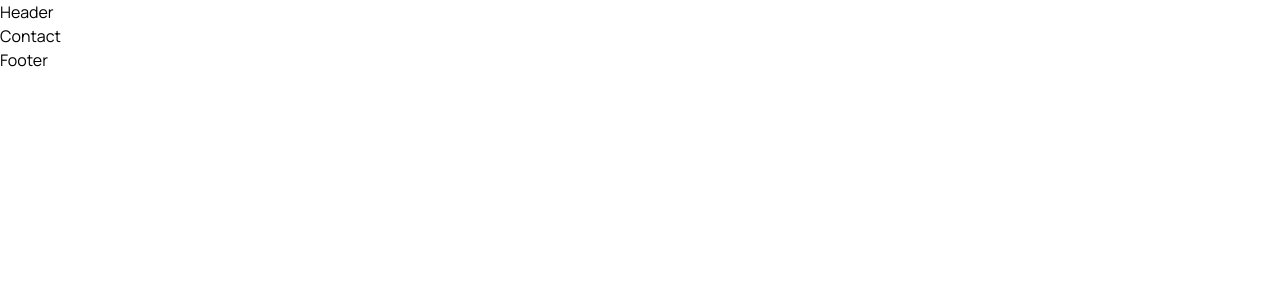
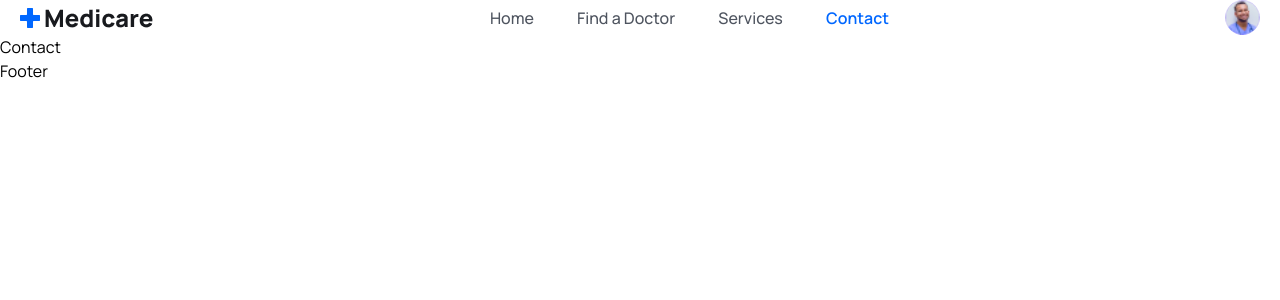
Before and after one commit to Junnam2806/Medical-Booking, a React (Vite) app in the folder frontend/: page /contact in a window 1280 px wide. Shown: the top 300 px of the page. Built offline with nearby package versions, Linux system fonts and the light colour scheme.

Commit message:
Navigation build part 1

```diff
--- a/frontend/src/components/Header/Header.jsx
+++ b/frontend/src/components/Header/Header.jsx
@@ -1,9 +1,68 @@
-import React from 'react'
+import { useEffect, useRef } from "react";
+import logo from "../../assets/images/logo.png";
+import userImg from '../../assets/images/avatar-icon.png';
+import { NavLink, Link } from "react-router-dom";
 
+const navLinks = [
+  {
+    path: "/home",
+    display: "Home",
+  },
+  {
+    path: "/doctors",
+    display: "Find a Doctor",
+  },
+  {
+    path: "/services",
+    display: "Services",
+  },
+  {
+    path: "/contact",
+    display: "Contact",
+  },
+];
 const Header = () => {
   return (
-    <div>Header</div>
-  )
-}
+    <header className="header flex items-center">
+      <div className="container">
+        <div className="flex items-center justify-between">
+          <div>
+            <img src={logo} alt="" />
+          </div>
 
-export default Header
+          {/* menu */}
+          <div className="navigation">
+            <ul className="menu flex items-center gap-[2.7rem]">
+              {navLinks.map((link, index) => (
+                <li key={index}>
+                  <NavLink
+                    to={link.path}
+                    className={(navClass) =>
+                      navClass.isActive
+                        ? "text-primaryColor text-[16px] leading-7 font-[600]"
+                        : "text-textColor text-[16px] leading-7 font-[500] hover:text-primaryColor"
+                    }
+                  >
+                    {link.display}
+                  </NavLink>
+                </li>
+              ))}
+            </ul>
+          </div>
+
+          <div className="flex items-center gap-4">
+            <div>
+              <Link to='/'>
+                <figure className="w-[35px] h-[35px] rounded-fulls">
+                  <img src={userImg} className="w-full rounded-full" alt="" />
+                </figure>
+              </Link>
+            </div>
+          </div>
+        </div>
+      </div>
+    </header>
+  );
+};
+
+export default Header;
```
